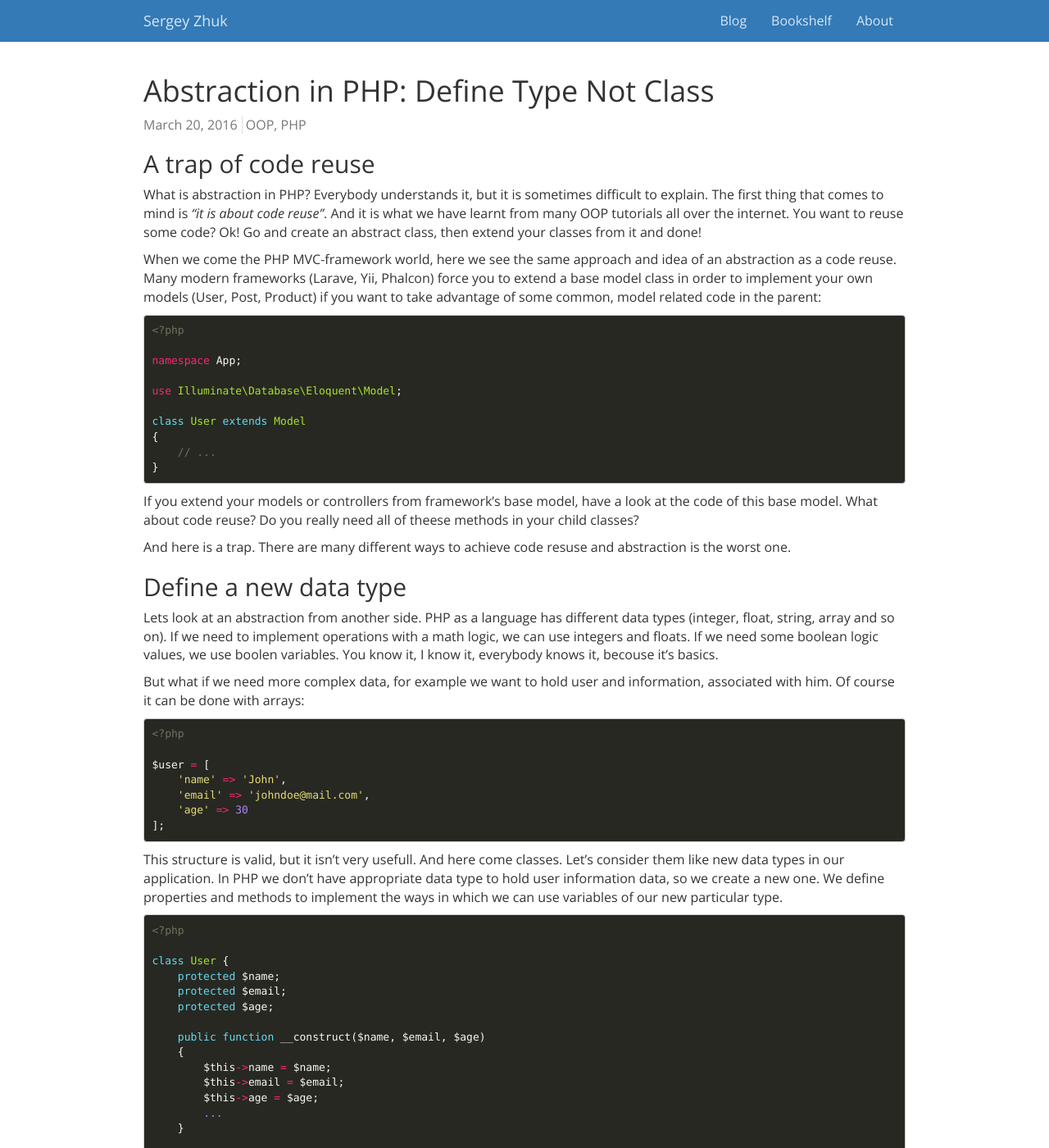
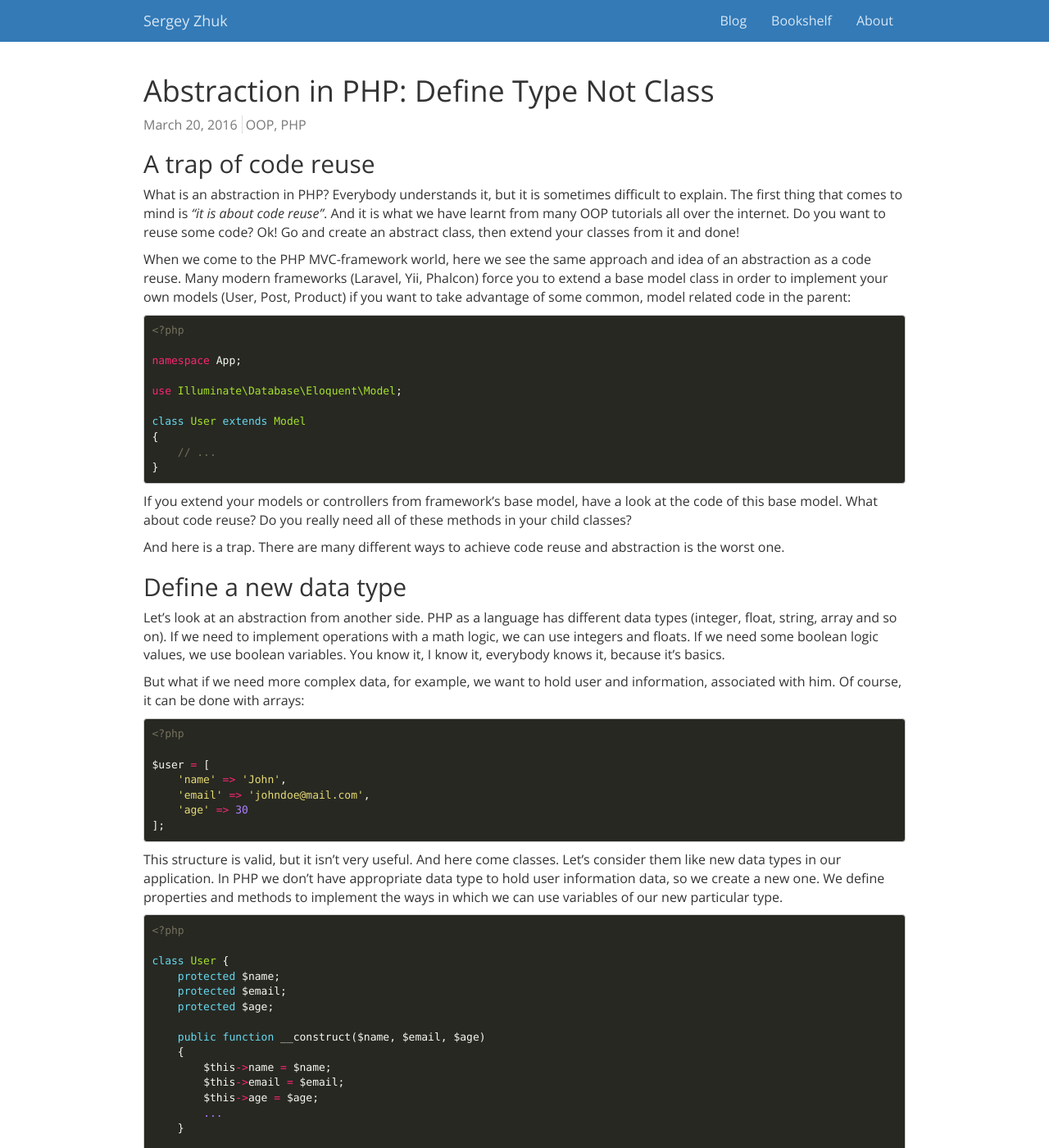
Before and after one commit to seregazhuk/seregazhuk.github.io_old, a Jekyll site: the page built from _posts/2016-03-20-abstraction-in-php.md, in a window 1280 px wide and 1400 px high. Shown: the whole window at 82% size. Built offline with Jekyll 4.4.1, drawn with Linux system fonts in a browser that asks for light colours; nearby versions of some CDN libraries; comment, search, counter and statistics services are not loaded; some of the changed text lies outside the part shown.

Commit message:
php abstraction typos fix

```diff
--- a/_posts/2016-03-20-abstraction-in-php.md
+++ b/_posts/2016-03-20-abstraction-in-php.md
@@ -8,13 +8,13 @@ comments: true
 ---
 
 ## A trap of code reuse
-What is abstraction in PHP? Everybody understands it, but it is sometimes difficult to explain.
+What is an abstraction in PHP? Everybody understands it, but it is sometimes difficult to explain.
 The first thing that comes to mind is *"it is about code reuse"*. And it is what we have learnt from
-many OOP tutorials all over the internet. You want to reuse some code? Ok! Go and create an abstract
+many OOP tutorials all over the internet. Do you want to reuse some code? Ok! Go and create an abstract
 class, then extend your classes from it and done!
 
-When we come the PHP MVC-framework world, here we see the same approach and idea of an abstraction as
-a code reuse. Many modern frameworks (Larave, Yii, Phalcon) force you to extend a base model class in order to implement
+When we come to the PHP MVC-framework world, here we see the same approach and idea of an abstraction as
+a code reuse. Many modern frameworks (Laravel, Yii, Phalcon) force you to extend a base model class in order to implement
 your own models (User, Post, Product) if you want to take advantage of some common, model related code
 in the parent:
 
@@ -32,17 +32,17 @@ class User extends Model
 {% endhighlight %}
 
 If you extend your models or controllers from framework's base model, have a look at the code of this base
-model. What about code reuse? Do you really need all of theese methods in your child classes?
+model. What about code reuse? Do you really need all of these methods in your child classes?
 
-And here is a trap. There are many different ways to achieve code resuse and abstraction is the worst one.
+And here is a trap. There are many different ways to achieve code reuse and abstraction is the worst one.
 
 ## Define a new data type
 
-Lets look at an abstraction from another side. PHP as a language has different data types (integer, float, string, array and so on).
+Let's look at an abstraction from another side. PHP as a language has different data types (integer, float, string, array and so on).
 If we need to implement operations with a math logic, we can use integers and floats. If we need some boolean
-logic values, we use boolen variables. You know it, I know it, everybody knows it, becouse it's basics.
+logic values, we use boolean variables. You know it, I know it, everybody knows it, because it's basics.
 
-But what if we need more complex data, for example we want to hold user and information, associated with him. Of course
+But what if we need more complex data, for example, we want to hold user and information, associated with him. Of course,
 it can be done with arrays:
 
 {% highlight php %}
@@ -55,7 +55,7 @@ $user = [
 ];
 {% endhighlight %}
 
-This structure is valid, but it isn't very usefull. And here come classes. Let's consider them
+This structure is valid, but it isn't very useful. And here come classes. Let's consider them
 like new data types in our application. In PHP we don't have appropriate data type to hold user
 information data, so we create a new one. We define properties and methods to implement the ways in
 which we can use variables of our new particular type.
```
Also changed, not shown: other parts of _posts/2016-03-20-abstraction-in-php.md (+5 -5 lines).
